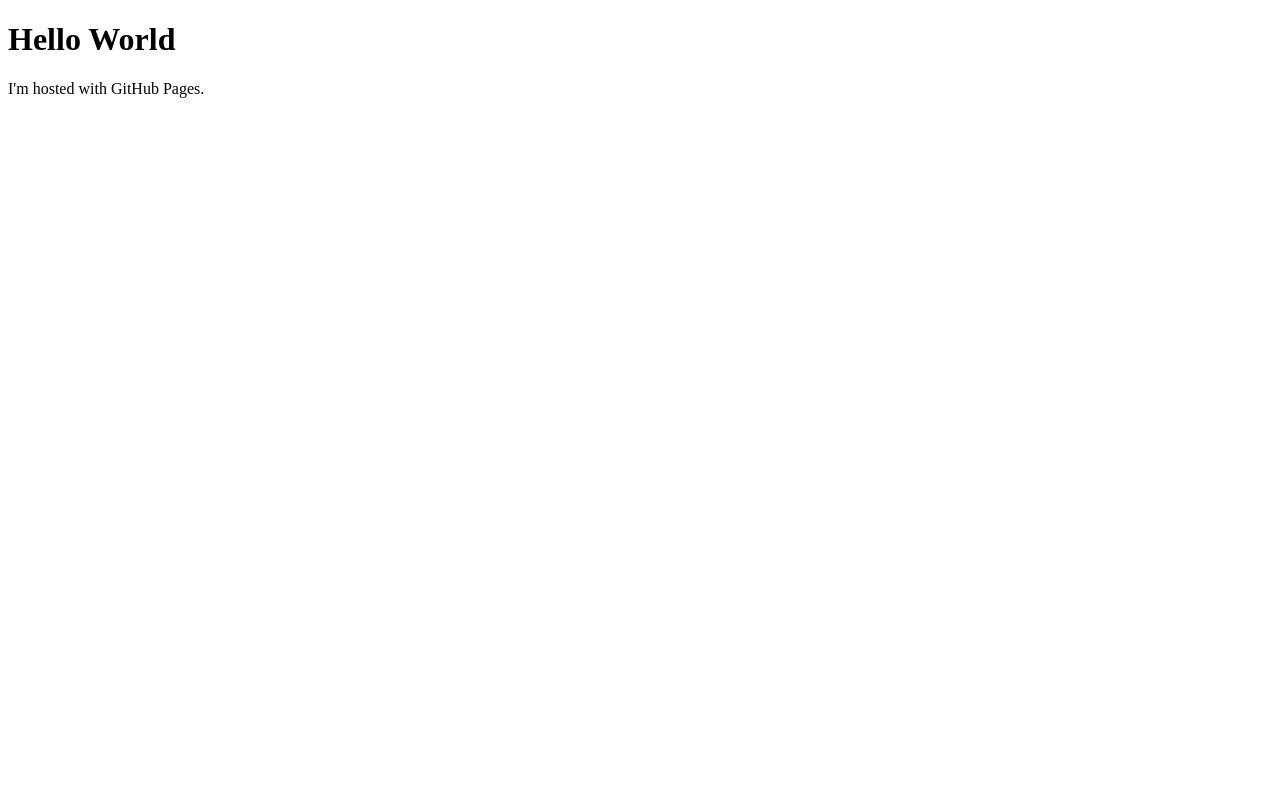
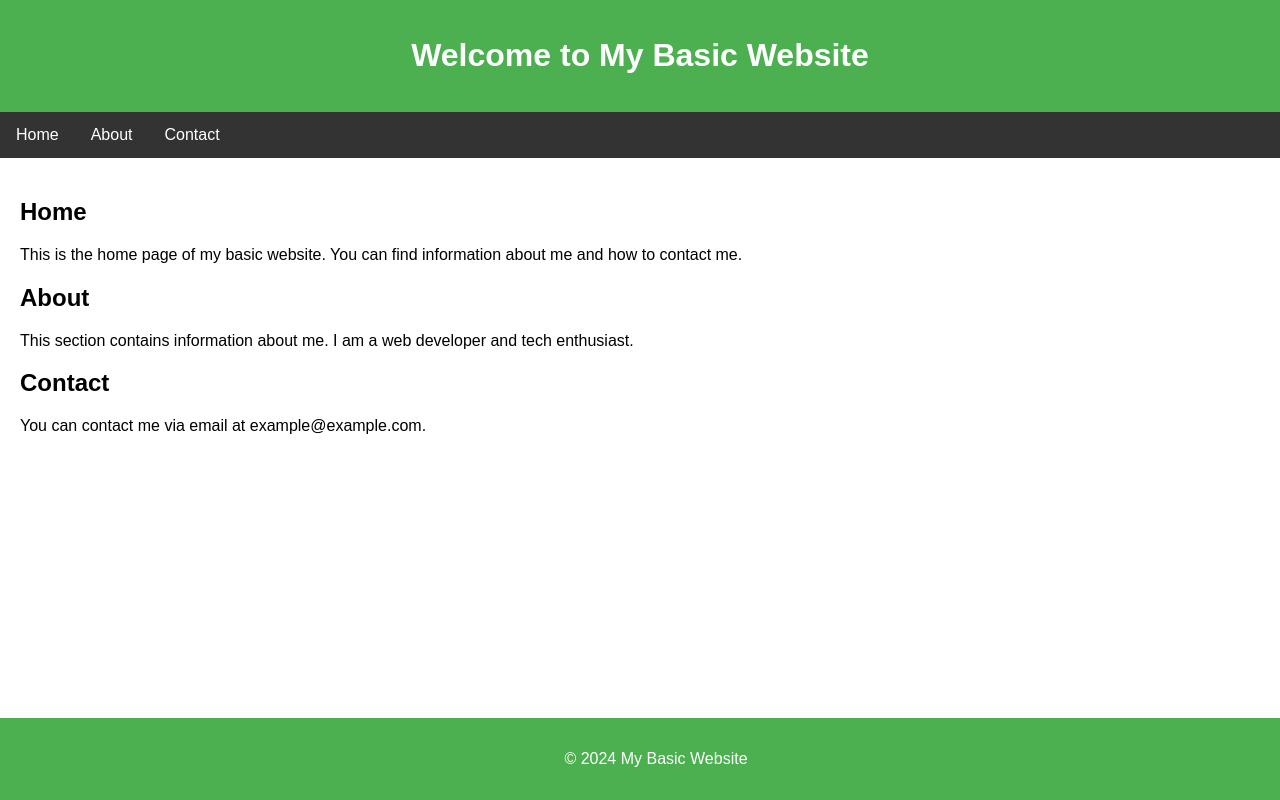
Before and after one commit to joe2546/Test, a plain HTML site: page index.html in a window 1280 px wide. Drawn offline with Linux system fonts and the light colour scheme.

Commit message:
test 1
test

```diff
--- a/index.html
+++ b/index.html
@@ -1,7 +1,76 @@
 <!DOCTYPE html>
-<html>
+<html lang="en">
+<head>
+    <meta charset="UTF-8">
+    <meta name="viewport" content="width=device-width, initial-scale=1.0">
+    <title>My Basic Website</title>
+    <style>
+        body {
+            font-family: Arial, sans-serif;
+            margin: 0;
+            padding: 0;
+        }
+        header {
+            background-color: #4CAF50;
+            color: white;
+            text-align: center;
+            padding: 1em;
+        }
+        nav {
+            background-color: #333;
+            overflow: hidden;
+        }
+        nav a {
+            float: left;
+            display: block;
+            color: white;
+            text-align: center;
+            padding: 14px 16px;
+            text-decoration: none;
+        }
+        nav a:hover {
+            background-color: #ddd;
+            color: black;
+        }
+        main {
+            padding: 20px;
+        }
+        footer {
+            background-color: #4CAF50;
+            color: white;
+            text-align: center;
+            padding: 1em;
+            position: fixed;
+            width: 100%;
+            bottom: 0;
+        }
+    </style>
+</head>
 <body>
-<h1>Hello World</h1>
-<p>I'm hosted with GitHub Pages.</p>
+    <header>
+        <h1>Welcome to My Basic Website</h1>
+    </header>
+    <nav>
+        <a href="#home">Home</a>
+        <a href="#about">About</a>
+        <a href="#contact">Contact</a>
+    </nav>
+    <main>
+        <section id="home">
+            <h2>Home</h2>
+            <p>This is the home page of my basic website. You can find information about me and how to contact me.</p>
+        </section>
+        <section id="about">
+            <h2>About</h2>
+            <p>This section contains information about me. I am a web developer and tech enthusiast.</p>
+        </section>
+        <section id="contact">
+            <h2>Contact</h2>
+            <p>You can contact me via email at example@example.com.</p>
+        </section>
+    </main>
+    <footer>
+        <p>&copy; 2024 My Basic Website</p>
+    </footer>
 </body>
 </html>
```
